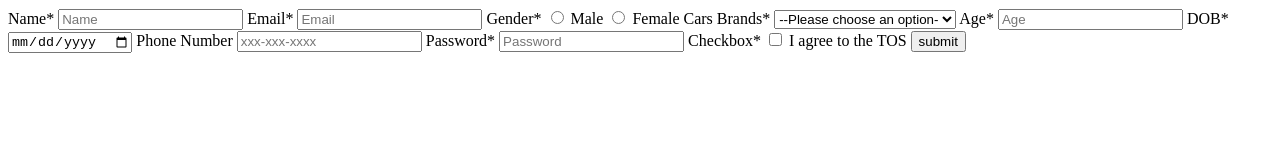
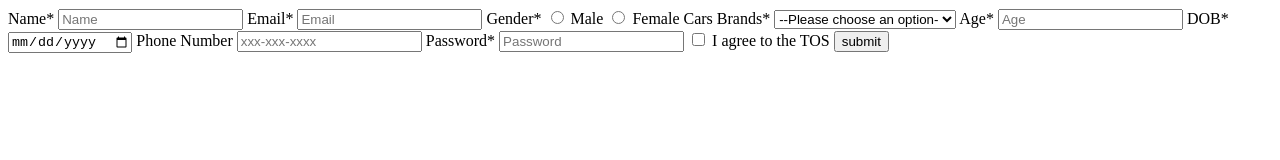
Before and after one commit to acciojob/signup-form-car-MHGOWTHAM, a website: page main.html in a window 1280 px wide. Drawn offline with Linux system fonts and the light colour scheme.

Commit message:
created a submission

```diff
--- a/main.html
+++ b/main.html
@@ -40,7 +40,7 @@
 		<label for="password">Password*</label>
 		<input type="password" id="password" placeholder="Password" required>
 
-		<label for="checkbox">Checkbox*</label>
+
 		<input type="checkbox" id="checkbox" required>
 		<label>I agree to the TOS</label>
 
```
